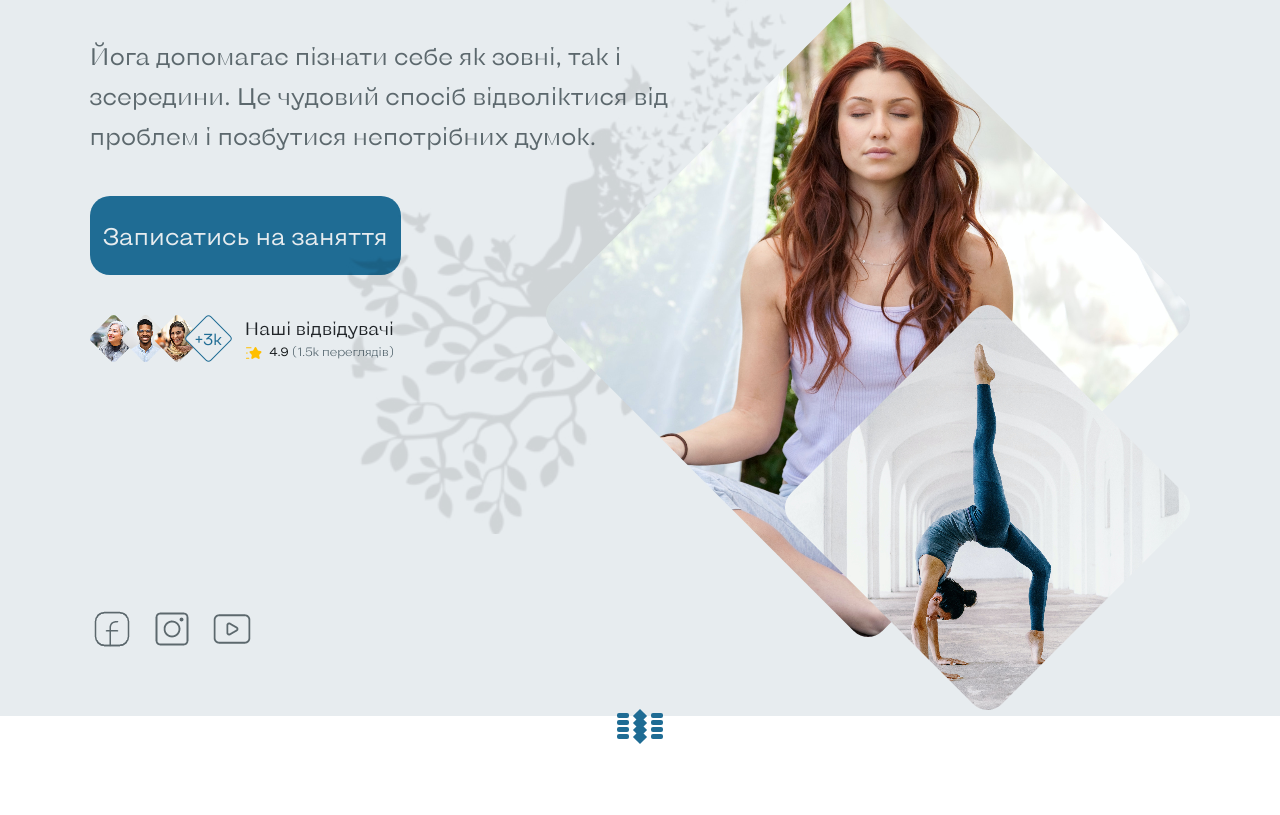
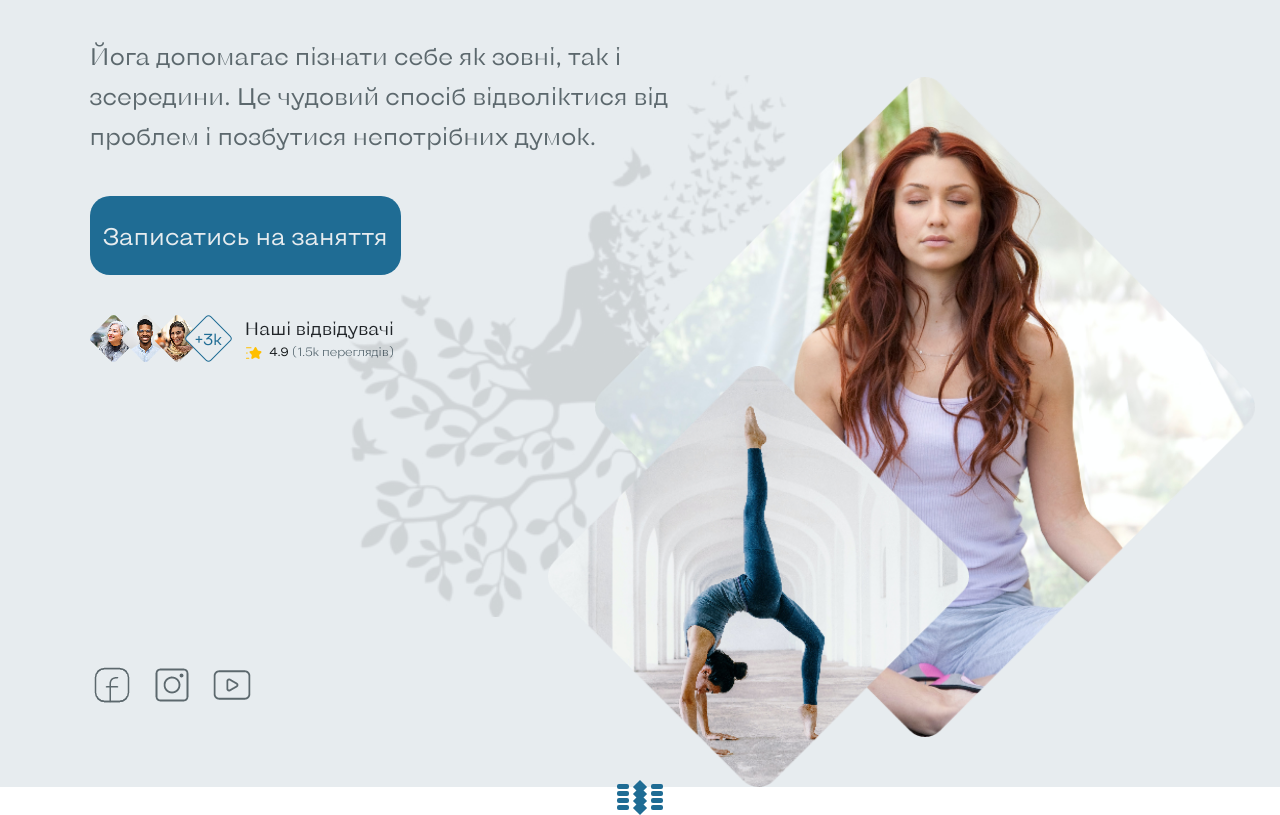
Before and after one commit to sergeybabak/YogaMind, a website: page src/index.html in a window 1280 px wide. Shown: the part 314-1129 px from the top of the page. Before the commit the page ends 1058 px from the top, so only its background shows below. Drawn offline with nearby package versions, Linux system fonts and the light colour scheme; files that its build step writes are made by us from their sources.

Commit message:
promo_media_1024

```diff
--- a/src/index.html
+++ b/src/index.html
@@ -38,6 +38,7 @@
                     Йога допомагає пізнати себе як зовні, так і зсередини. Це чудовий спосіб відволіктися від проблем і позбутися непотрібних думок.
                 </div>
                 <button class="btn promo__btn">Записатись на заняття</button>
+                <div class="promo__wrapper">
                     <div class="promo__visitors">
                         <div class="promo__visitors-img">
                             <img src="img/promo/photo01.png" alt="01">
@@ -58,10 +59,13 @@
                         <a href="#"><div class="icon instagram"></div></a>
                         <a href="#"><div class="icon youtube"></div></a>
                     </div>
-            </div>
+                    <div class="promo__images">
                         <img class="promo__images-back" src="img/Background.png" alt="Background">
                         <img class="promo__images-big" src="img/promo/big_photo.png" alt="big">
                         <img class="promo__images-small" src="img/promo/small_photo.png" alt="small">
+                    </div>
+                </div>
+            </div>
         </div>
     </section>
     <div class="divider">
--- a/src/sass/blocks/_promo.scss
+++ b/src/sass/blocks/_promo.scss
@@ -1,6 +1,6 @@
 .promo {
     background-color: var(--light);
-    height: 1030px;
+    min-height: 1030px;
     padding-top: 34px;
     position: relative;
     .container {
@@ -11,6 +11,8 @@
         height: 80px;
         display: flex;
         justify-content: space-between;
+        flex-wrap: wrap;
+        gap: 36px;
         align-items: center;
         &-fixed {
             top: 0;
@@ -32,6 +34,7 @@
         }
     }
     &__logo {
+        margin-right: auto;
         color: var(--black);
         font-weight: 400;
         font-size: 32px;
@@ -74,7 +77,7 @@
         height: 100%;
         border: 1px solid var(--accent);
         border-radius: 20px;
-        // align-content: center;
+        margin-left: auto;
         a {
             display: flex;
             align-items: center;
@@ -98,7 +101,8 @@
     &__main {
         padding-top: 100px;
         position: relative;
-        min-width: 1000px;
+        height: 100%;
+        // min-width: 1000px;
     }
     &__title {
         position: relative;
@@ -119,7 +123,16 @@
     &__btn {
         margin-top: 40px;
     }
+
+    &__wrapper {
+        width: 100%;
+        display: grid;
+        grid-template-columns: 310px auto;
+        min-height: 420px;
+        height: calc(1920px - 100vw * 1.1);
+    }
     &__visitors {
+        align-self: start;
         margin-top: 40px;
         margin-left: 15px;
         display: grid;
@@ -167,23 +180,35 @@
             }
         }
     }
-    &__images-back {
+    &__images {
+        grid-row: 1/3;
+        grid-column: 2;
+        position: relative;
+        &-back {
             position: absolute;
-        // top: 190px;
-        top: 272px;
+            bottom: 170px;
             right: 100px;
-        // left: 271px;
+            // width: 120%;
+            // max-width: 950px;
         }
-    &__images-big {
+        &-big {
             position: absolute;
-        // left: 685px;
-        bottom: 79px;
-        right: 0;
+            bottom: 50px;
+            right: -65px;
+            // width: 660px;
+            // height: 660px;
+            width: 110%;
+            max-width: 660px;
         }
-    &__images-small {
+        &-small {
             position: absolute;
-        bottom: 6px;
-        right: 0;
-        // left: 594px;
+            bottom: 0;
+            // right: 265px;
+            // width: 421px;
+            // height: 421px;
+            right: 28%;
+            width: 70%;
+            max-width: 421px;
         }
     }
+}
--- a/src/sass/style.scss
+++ b/src/sass/style.scss
@@ -46,7 +46,9 @@ section {
     z-index: 9999;
 }
 .social {
-    margin-top: 245px;
+    // margin-top: 245px;
+    align-self: end;
+    margin-bottom: 80px;
     width: 164px;
     display: flex;
     justify-content: space-between;
```
Also changed, not shown: dist/css/style.min.css, dist/index.html. Lines whose indentation alone changed are shown as unchanged.
